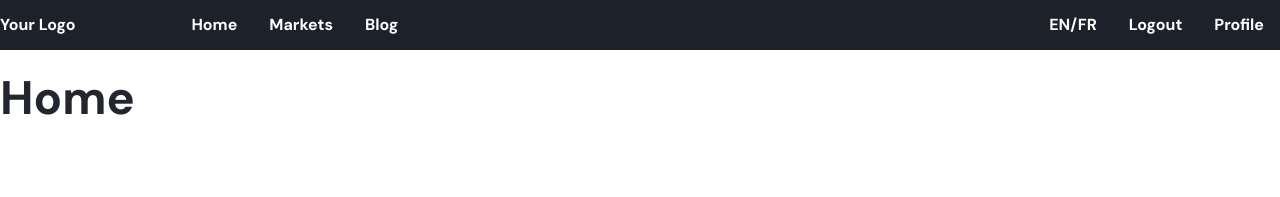
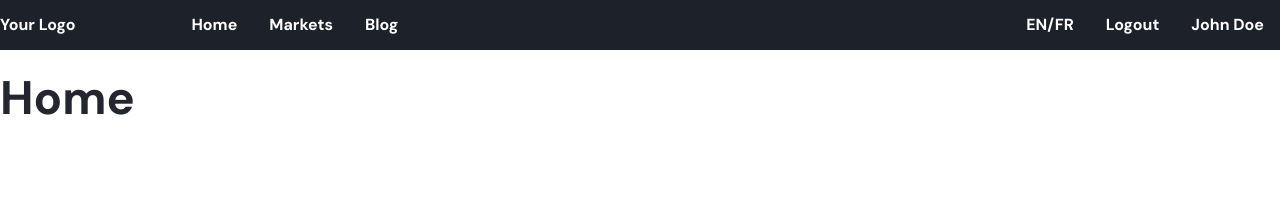
Before and after one commit to hurkankalan/Crypton, a React (Vite) app in the folder front/: page /home in a window 1280 px wide. Shown: the top 197 px of the page. Built offline with nearby package versions, Linux system fonts and the light colour scheme.

Commit message:
Refactor Navbar component and add Profile page

```diff
--- a/front/src/components/Navbar/Navbar.module.scss
+++ b/front/src/components/Navbar/Navbar.module.scss
@@ -39,25 +39,6 @@
         }
       }
 
-      .profile button {
-        text-align: left;
-        background: none;
-        border: none;
-        padding: 14px 16px;
-        text-decoration: none;
-        transition: all 0.3s ease-in-out;
-        cursor: pointer;
-        display: inline-block;
-        font-weight: 700;
-        font-size: 16px;
-        color: var(--onsurface);
-        color: #fff;
-
-        &:hover {
-          background: var(--primary);
-          color: #fff;
-        }
-      }
 
 
       .dropdown {
--- a/front/src/components/Navbar/Navbar.tsx
+++ b/front/src/components/Navbar/Navbar.tsx
@@ -1,13 +1,10 @@
 import { NavLink, Outlet } from "react-router-dom";
 import styles from "./Navbar.module.scss";
-import { Dispatch, SetStateAction, useState } from "react";
+import { useState } from "react";
 
-interface NavBarProps {
-  OpenProfile: boolean;
-  setOpenProfile: Dispatch<SetStateAction<boolean>>
-}
 
-export const Navbar: React.FC<NavBarProps> = ({ OpenProfile,setOpenProfile }) => {
+
+export const Navbar: React.FC = () => {
   const [open, setOpen] = useState(false);
 
   const handleOpen = () => {
@@ -72,9 +69,12 @@ export const Navbar: React.FC<NavBarProps> = ({ OpenProfile,setOpenProfile }) =>
           <NavLink to="/login" className={styles.navlink}>
             Logout
           </NavLink>
-          <div className={styles.profile}>
-            <button onClick={()=>setOpenProfile(!OpenProfile)}>Profile</button>
-          </div>
+          <NavLink to="/home/profile" className={styles.navlink}>
+            <div className={styles.profile}>
+              {/* A CHANGER PAR LE NOM DE L'UTILISATEUR */}
+              <div className={styles.name}>John Doe</div>
+            </div>
+          </NavLink>
         </div>
       </div>
       <Outlet />
--- a/front/src/main.tsx
+++ b/front/src/main.tsx
@@ -15,6 +15,7 @@ import "./styles/scss/_global.scss";
 
 import Container from "./pages/Container/Container.tsx";
 import Article from "./components/Article/Article.tsx";
+import Profile from "./pages/Profile/Profile.tsx";
 // import "./styles/scss/flex.scss";
 
 /* Routes */
@@ -36,6 +37,10 @@ const router = createBrowserRouter([
         path: "article",
         element: <Article />,
       },
+      {
+        path:"profile",
+        element: <Profile/>
+      }
     ],
   },
 ]);
--- a/front/src/pages/Container/Container.tsx
+++ b/front/src/pages/Container/Container.tsx
@@ -1,31 +1,28 @@
-import { useEffect, useState } from "react";
+import { useLocation, useOutlet } from "react-router-dom";
 import Footer from "../../components/Footer/Footer";
-import {Navbar} from '../../components/Navbar/Navbar';
+import { Navbar } from '../../components/Navbar/Navbar';
 import styles from './Container.module.scss';
+import { useEffect } from 'react';
 
 export default function Container() {
-
-  const [open, setOpen] = useState(false);
+  const location = useLocation();
 
   useEffect(() => {
-    console.log(open);
-  }, [open]);
+    console.log(location);
+  }, [location]);
 
   return (
     <>
-    <div className={styles.container}>
-        <div className={styles.Popup}>
-            {open ? (
-              <div>hello</div>
-            ) : null}
+      <div className={styles.container}>
+        <div className={styles.NavBar}>
+          <Navbar />
         </div>
-        <div className={styles.NavBar}>
-            <Navbar OpenProfile={open} setOpenProfile={setOpen}/>
-        </div>
-        <div className={styles.Footer}>
-            <Footer theme="white"/>
-        </div>
-    </div>
+        {location.pathname !== "/home/profile" ? (
+          <div className={styles.Footer}>
+            <Footer theme="white" />
+          </div>) : null
+        }
+      </div>
     </>
   );
 }
```
